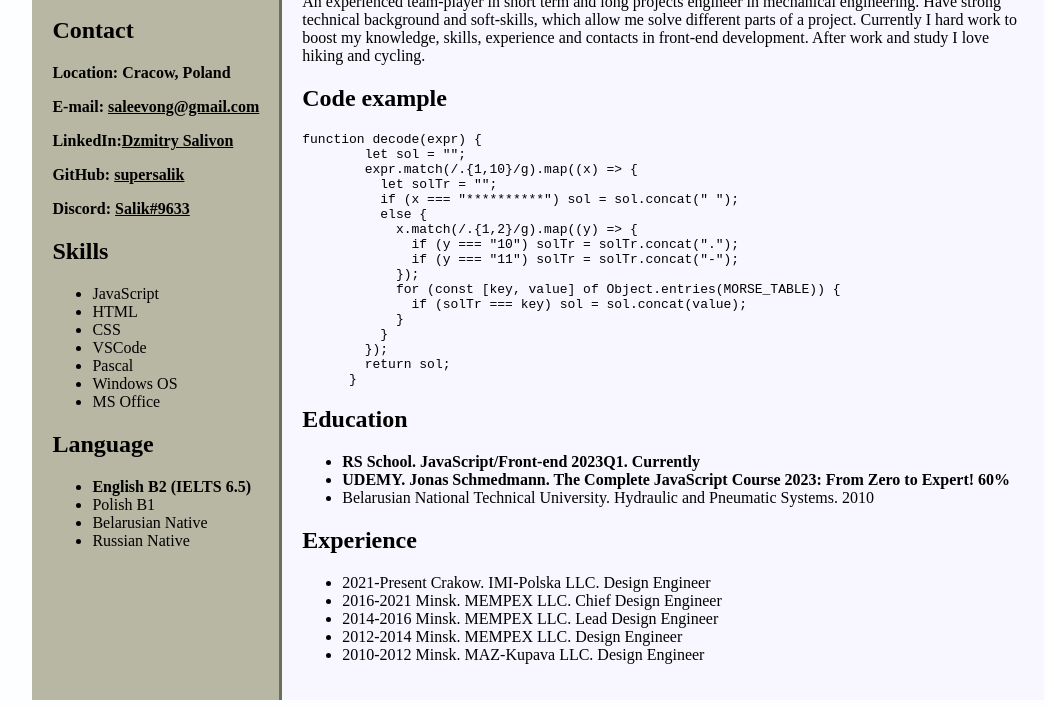
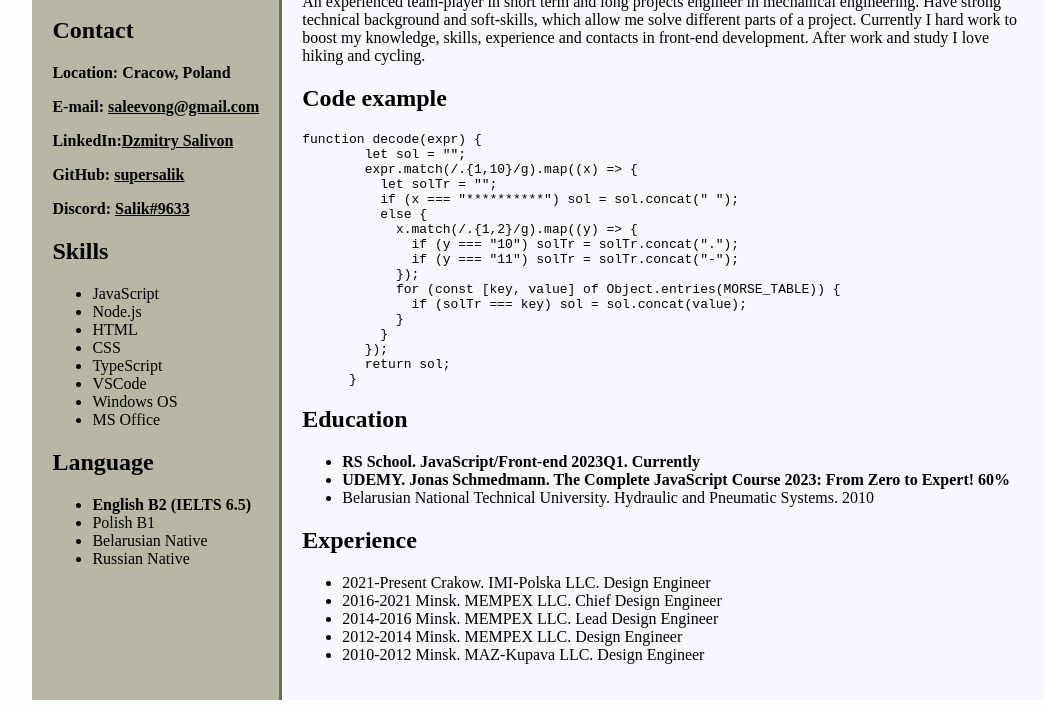
Before and after one commit to supersalik/rsschool-cv, a plain HTML site: page index.html in a window 1280 px wide. Shown: the part 209-917 px from the top of the page, without its empty margins (102-1150 px from the left). Drawn offline with Linux system fonts and the light colour scheme.

Commit message:
feat: refresh skills

```diff
--- a/index.html
+++ b/index.html
@@ -47,10 +47,11 @@
           <h2>Skills</h2>
           <ul>
             <li>JavaScript</li>
+            <li>Node.js</li>
             <li>HTML</li>
             <li>CSS</li>
+            <li>TypeScript</li>
             <li>VSCode</li>
-            <li>Pascal</li>
             <li>Windows OS</li>
             <li>MS Office</li>
           </ul>
```
Also changed, not shown: SShot-html.png (added), SShot-html2.png (added), SShot.png (added), SShot2.png (added), SShot3.png (added), SShot4.png (added), 1 other file.
